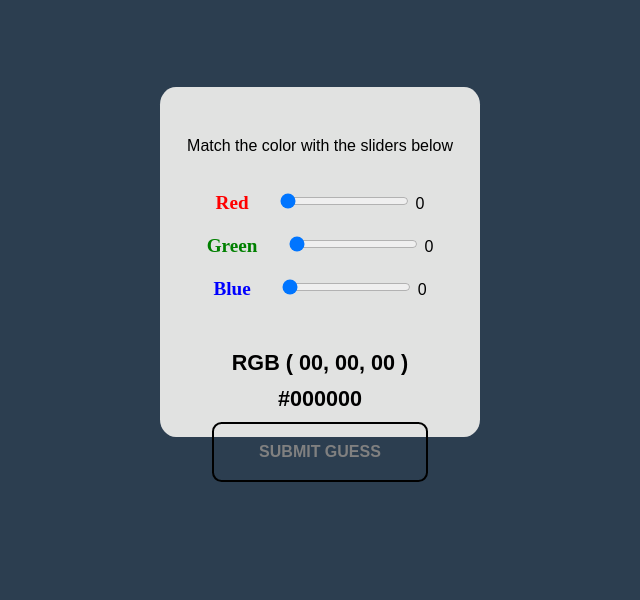
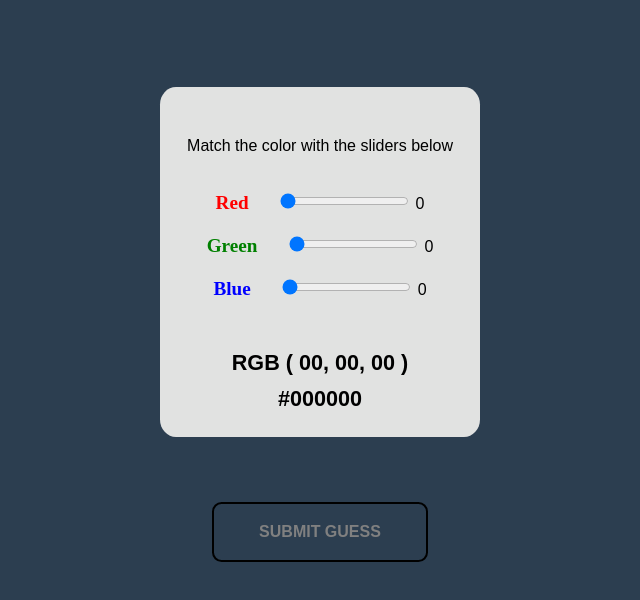
Before and after one commit to marcanio/marcanio.github.io, a website: page HexGuess/ColorSelector.html in a window 1280 px wide. Shown: the part 138-738 px from the top of the page, without its empty margins (320-960 px from the left). Drawn offline with Linux system fonts and the light colour scheme.

Commit message:
Formatting

```diff
--- a/HexGuess/ColorSelector.html
+++ b/HexGuess/ColorSelector.html
@@ -59,7 +59,7 @@
             <div id="HEXValueBox">#000000</div>
     </div>
     </section>
-    <a style="top:70%" class="btn" onclick="submitGuess()">Submit Guess</button>
+    <a style="top:80%" class="btn" onclick="submitGuess()">Submit Guess</button>
 
 
 
```
Also changed, not shown: HexGuess/HomePage.html (+1 -1 lines).
